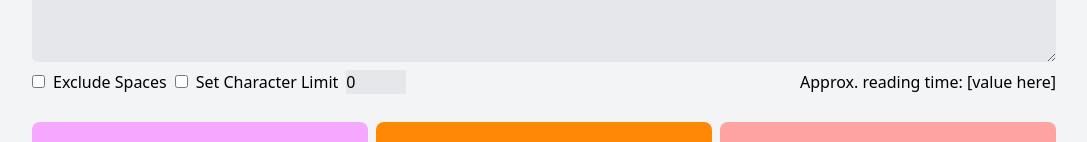
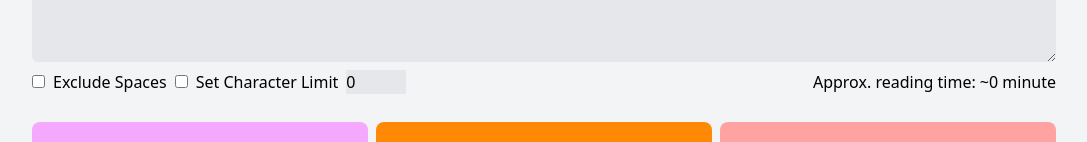
Before and after one commit to WTrygar/character-counter, a Vue app: page / in a window 1280 px wide. Shown: the part 366-508 px from the top of the page, without its empty margins (96-1183 px from the left). Built offline with nearby package versions, Linux system fonts and the light colour scheme.

Commit message:
feat: dynamic approv tead time

```diff
--- a/src/components/TextArea.vue
+++ b/src/components/TextArea.vue
@@ -29,6 +29,11 @@ const store = useCounterStore()
         />
       </div>
     </div>
-    <p class="ms-2 text-black dark:text-white">Approx. reading time: [value here]</p>
+    <p v-if="store.approxReadTime > 1" class="ms-2 text-black dark:text-white">
+      Approx. reading time: ~{{ store.approxReadTime }} minutes
+    </p>
+    <p v-else class="ms-2 text-black dark:text-white">
+      Approx. reading time: ~{{ store.approxReadTime }} minute
+    </p>
   </div>
 </template>
--- a/src/stores/ProductStore.js
+++ b/src/stores/ProductStore.js
@@ -13,5 +13,7 @@ export const useCounterStore = defineStore('counter', {
     wordCounter: (state) => state.message.split(' ').length,
 
     sentenceCounter: (state) => state.message.split(/[.?!]/g).filter(Boolean).length,
+
+    approxReadTime: (state) => Math.round(state.message.length / 200),
   },
 })
```
